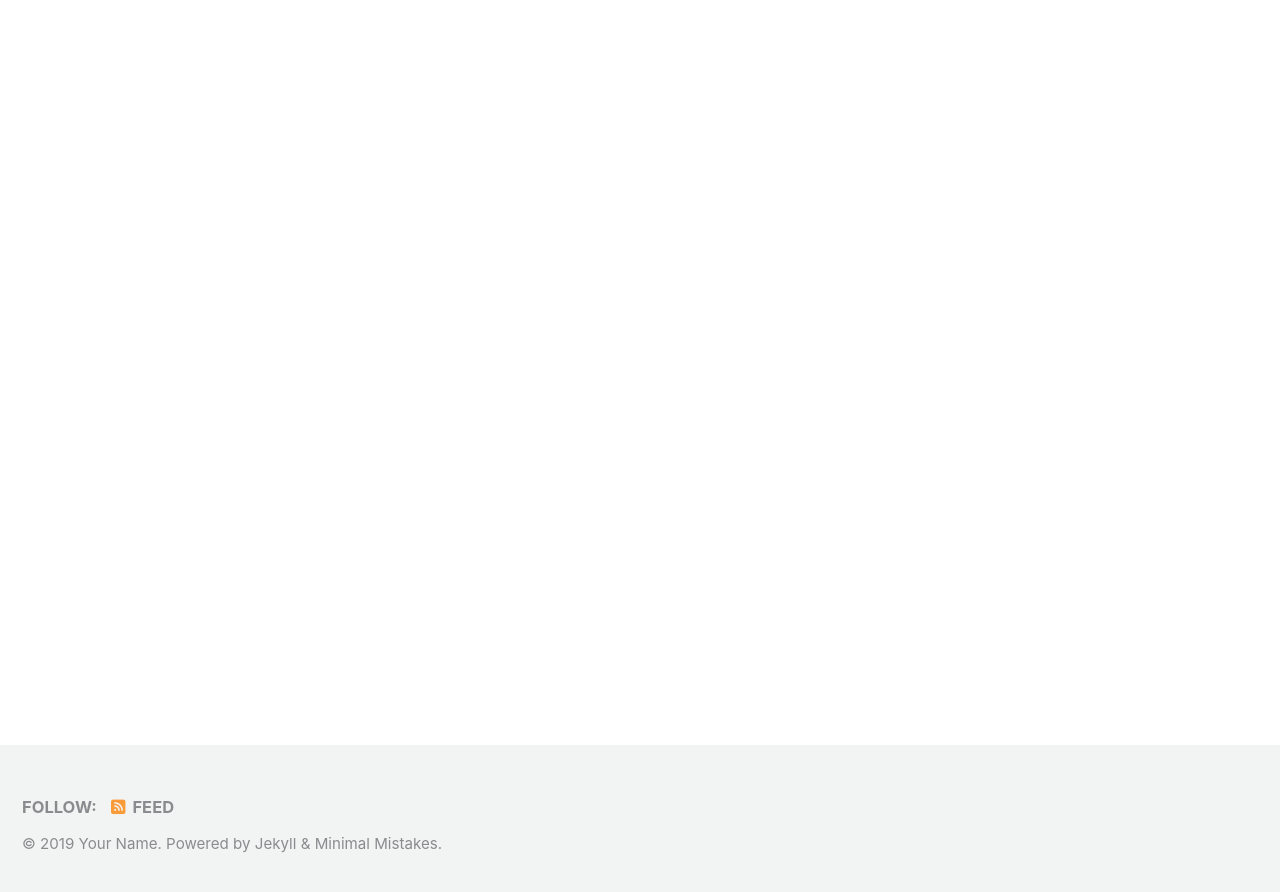
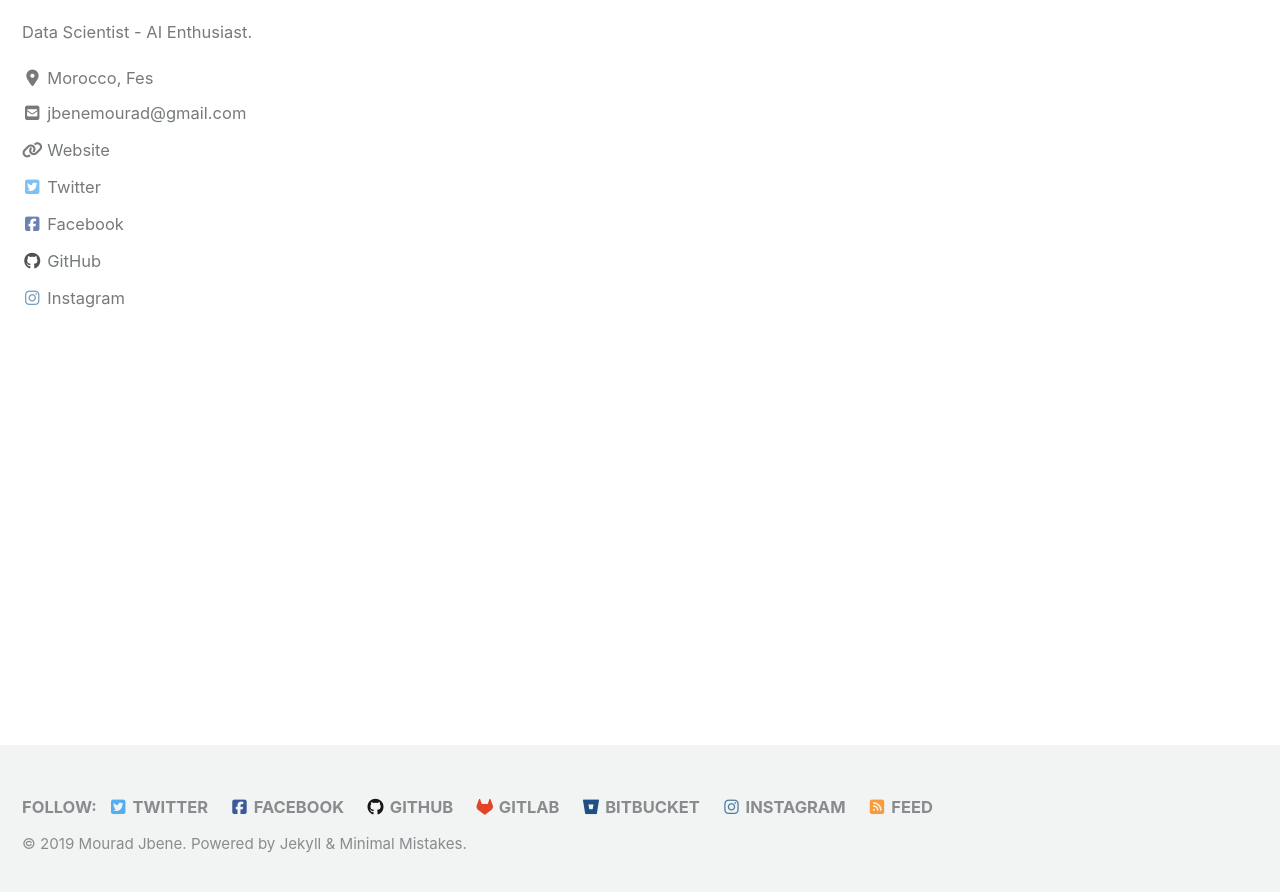
Before and after one commit to J-Mourad/J-Mourad.github.io, a Jekyll site: the page built from index.html, in a window 1280 px wide and 900 px high, scrolled down 222 px. Shown: the top 892 px of the window. Built offline with Jekyll 4.4.1, drawn with Linux system fonts in a browser that asks for light colours; cached includes are drawn as plain includes; nearby versions of some CDN libraries; the list of posts is cut into pages by our own code; some of the changed text lies outside the part shown.

Commit message:
Adding basic stuff

```diff
--- a/_config.yml
+++ b/_config.yml
@@ -16,11 +16,11 @@ minimal_mistakes_skin    : "default" # "air", "aqua", "contrast", "dark", "dirt"
 
 # Site Settings
 locale                   : "en-US"
-title                    : "Site Title"
+title                    : "Mourad Jbene"
 title_separator          : "-"
 subtitle                 : # site tagline that appears below site title in masthead
-name                     : "Your Name"
-description              : "An amazing website."
+name                     : "Mourad Jbene"
+description              : "Data Science Portfolio"
 url                      : # the base hostname & protocol for your site e.g. "https://mmistakes.github.io"
 baseurl                  : # the subpath of your site, e.g. "/blog"
 repository               : # GitHub username/repo-name e.g. "mmistakes/minimal-mistakes"
@@ -107,52 +107,52 @@ analytics:
 
 # Site Author
 author:
-  name             : "Your Name"
-  avatar           : # path of avatar image, e.g. "/assets/images/bio-photo.jpg"
-  bio              : "I am an **amazing** person."
-  location         : "Somewhere"
+  name             : "Mourad Jbene"
+  avatar           : "/assets/images/bio-photo.jpg" # path of avatar image
+  bio              : "Data Scientist - AI Enthusiast."
+  location         : "Morocco, Fes"
   email            :
   links:
-    - label: "Email"
+    - label: "jbenemourad@gmail.com"
       icon: "fas fa-fw fa-envelope-square"
-      # url: mailto:your.name@email.com
+      url: mailto:jbenemourad@gmail.com
     - label: "Website"
       icon: "fas fa-fw fa-link"
-      # url: "https://your-website.com"
+      url: "https://j-mourad.github.io/"
     - label: "Twitter"
       icon: "fab fa-fw fa-twitter-square"
-      # url: "https://twitter.com/"
+      url: "https://twitter.com/Jmourad/"
     - label: "Facebook"
       icon: "fab fa-fw fa-facebook-square"
-      # url: "https://facebook.com/"
+      url: "https://www.facebook.com/morad.jaban/"
     - label: "GitHub"
       icon: "fab fa-fw fa-github"
-      # url: "https://github.com/"
+      url: "https://github.com/J-Mourad/"
     - label: "Instagram"
       icon: "fab fa-fw fa-instagram"
-      # url: "https://instagram.com/"
+      url: "https://www.instagram.com/mourad.jbene/"
 
 # Site Footer
 footer:
   links:
     - label: "Twitter"
       icon: "fab fa-fw fa-twitter-square"
-      # url:
+      url: "https://twitter.com/Jmourad/"
     - label: "Facebook"
       icon: "fab fa-fw fa-facebook-square"
-      # url:
+      url: "https://www.facebook.com/morad.jaban/"
     - label: "GitHub"
       icon: "fab fa-fw fa-github"
-      # url:
+      url: "https://github.com/J-Mourad/"
     - label: "GitLab"
       icon: "fab fa-fw fa-gitlab"
-      # url:
+      url: "https://gitlab.com/J-Mourad/"
     - label: "Bitbucket"
       icon: "fab fa-fw fa-bitbucket"
-      # url:
+      url: "https://bitbucket.org/J-Mourad/"
     - label: "Instagram"
       icon: "fab fa-fw fa-instagram"
-      # url:
+      url: "https://www.instagram.com/mourad.jbene/"
 
 
 # Reading Files
@@ -292,3 +292,10 @@ defaults:
       comments: # true
       share: true
       related: true
+  # _pages
+  - scope:
+      path: ""
+      type: pages
+    values:
+      layout: single
+      author_profile: true
```
Also changed, not shown: assets/bio-photo.jpg (added).
